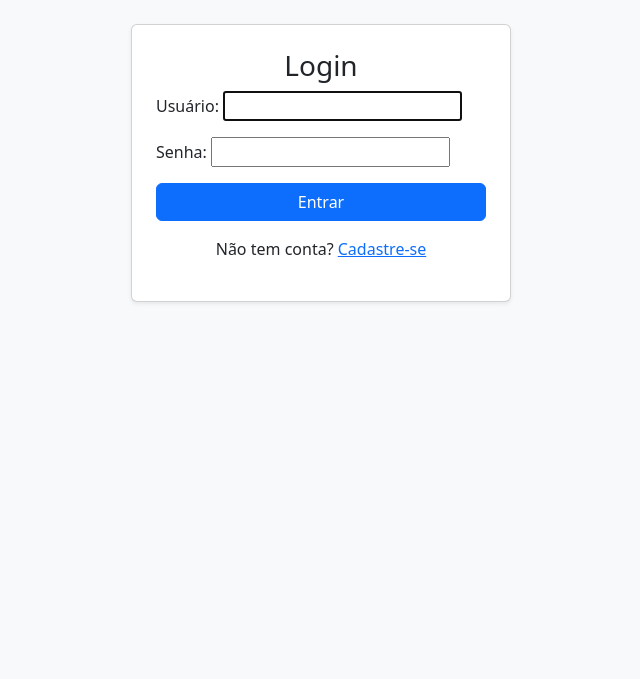
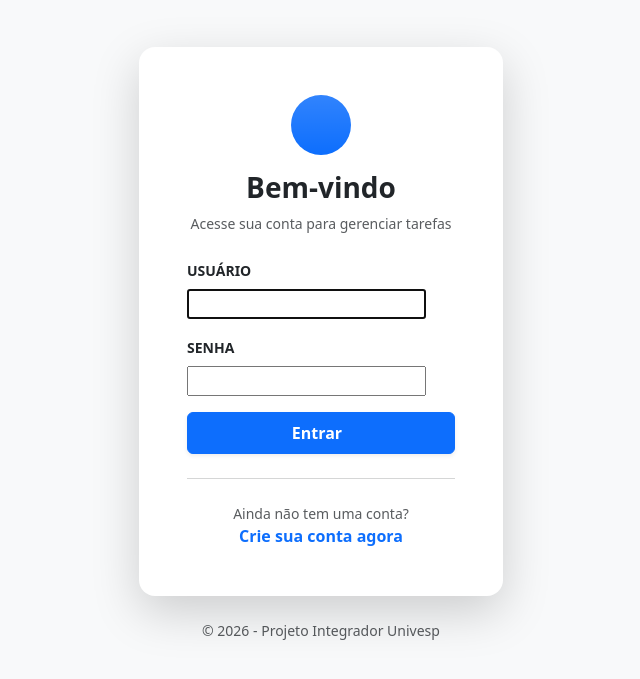
Before and after one commit to Rodrigo0024/-CRUD-Django-MySQL, a Django app: page /login/ in a window 1280 px wide. Shown: the part 56-735 px from the top of the page, without its empty margins (319-959 px from the left). Run offline with Django 5.2, Linux system fonts and the light colour scheme.

Commit message:
Deploy concluido com sucesso

```diff
--- a/tarefas/templates/registration/login.html
+++ b/tarefas/templates/registration/login.html
@@ -1,14 +1,50 @@
 {% extends 'tarefas/base.html' %}
+
 {% block content %}
-<div class="row justify-content-center">
-    <div class="col-md-4 card p-4 shadow-sm">
-        <h3 class="text-center">Login</h3>
-        <form method="post">
-            {% csrf_token %}
-            {{ form.as_p }}
-            <button type="submit" class="btn btn-primary w-100">Entrar</button>
-        </form>
-        <p class="mt-3 text-center">Não tem conta? <a href="{% url 'cadastrar' %}">Cadastre-se</a></p>
+<div class="container d-flex align-items-center justify-content-center" style="min-height: 80vh;">
+    <div class="col-12 col-sm-8 col-md-6 col-lg-4">
+        <div class="card border-0 shadow-lg rounded-4">
+            <div class="card-body p-5">
+
+                <div class="text-center mb-4">
+                    <div class="bg-primary bg-gradient text-white rounded-circle d-inline-flex align-items-center justify-content-center mb-3" style="width: 60px; height: 60px;">
+                        <i class="bi bi-person-lock fs-3"></i> </div>
+                    <h3 class="fw-bold">Bem-vindo</h3>
+                    <p class="text-muted small">Acesse sua conta para gerenciar tarefas</p>
+                </div>
+
+                <form method="post">
+                    {% csrf_token %}
+
+                    <div class="mb-3">
+                        {% for field in form %}
+                            <div class="form-group mb-3">
+                                <label class="form-label fw-semibold small text-uppercase">{{ field.label }}</label>
+                                {{ field }}
+                                {% if field.errors %}
+                                    <div class="text-danger small">{{ field.errors }}</div>
+                                {% endif %}
+                            </div>
+                        {% endfor %}
+                    </div>
+
+                    <button type="submit" class="btn btn-primary w-100 py-2 fw-bold shadow-sm">
+                        Entrar <i class="bi bi-box-arrow-in-right ms-2"></i>
+                    </button>
+                </form>
+
+                <hr class="my-4 text-muted">
+
+                <div class="text-center">
+                    <p class="mb-0 text-muted small">Ainda não tem uma conta?</p>
+                    <a href="{% url 'cadastrar' %}" class="text-primary fw-bold text-decoration-none">Crie sua conta agora</a>
+                </div>
+            </div>
+        </div>
+
+        <div class="text-center mt-4 text-muted small">
+            &copy; 2026 - Projeto Integrador Univesp
+        </div>
     </div>
 </div>
 {% endblock %}
```
